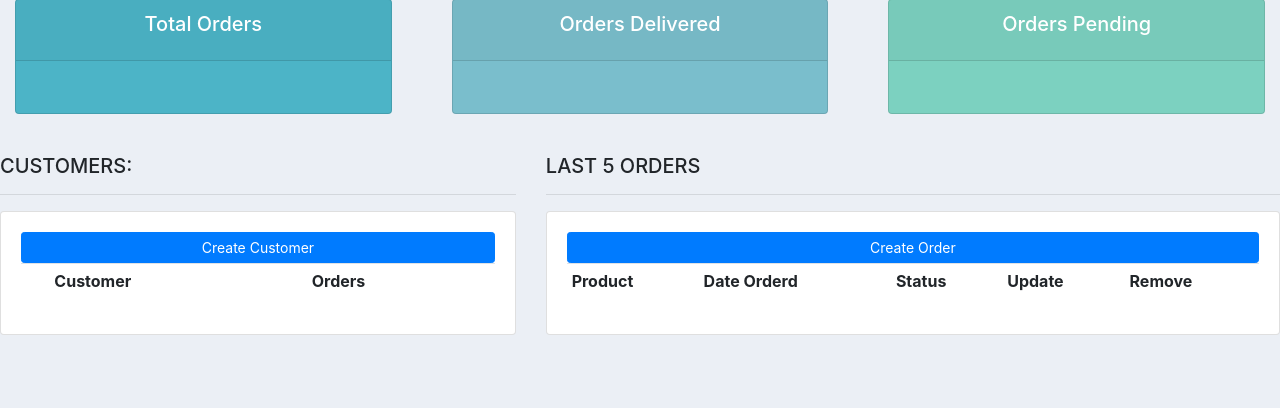
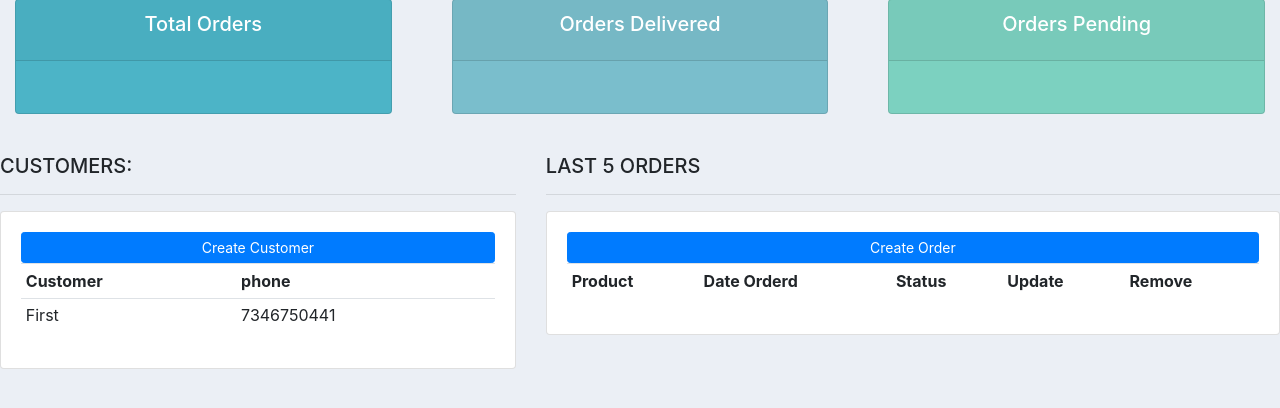
Before and after one commit to AbdoAbosamra/Dennis-Ivy, a Django app: page / in a window 1280 px wide. Shown: the part 94-502 px from the top of the page. Run offline with Django 3.2, Linux system fonts and the light colour scheme; data comes from the database, SQL or seed files in the repository; lists and menus that the app fills with data are empty; some libraries are stand-ins or nearby versions.

Commit message:
Some Fixes

```diff
--- a/crm1/accounts/templates/accounts/dashboards.html
+++ b/crm1/accounts/templates/accounts/dashboards.html
@@ -13,12 +13,19 @@
 			<a class="btn btn-primary  btn-sm btn-block" href="">Create Customer</a>
 			<table class="table table-sm">
 				<tr>
-					<th></th>
+
 					<th>Customer</th>
-					<th>Orders</th>
+					<th>phone</th>
+
+				</tr>
+			{% for customer in customers %}
+				<tr>
+					<td>{{customer.name}}</td>
+					<td>{{customer.phone}}</td>
 
 				</tr>
 
+			{% endfor %}
 			</table>
 		</div>
 	</div>
@@ -37,6 +44,7 @@
 					<th>Remove</th>
 				</tr>
 
+
 			</table>
 		</div>
 	</div>
```
